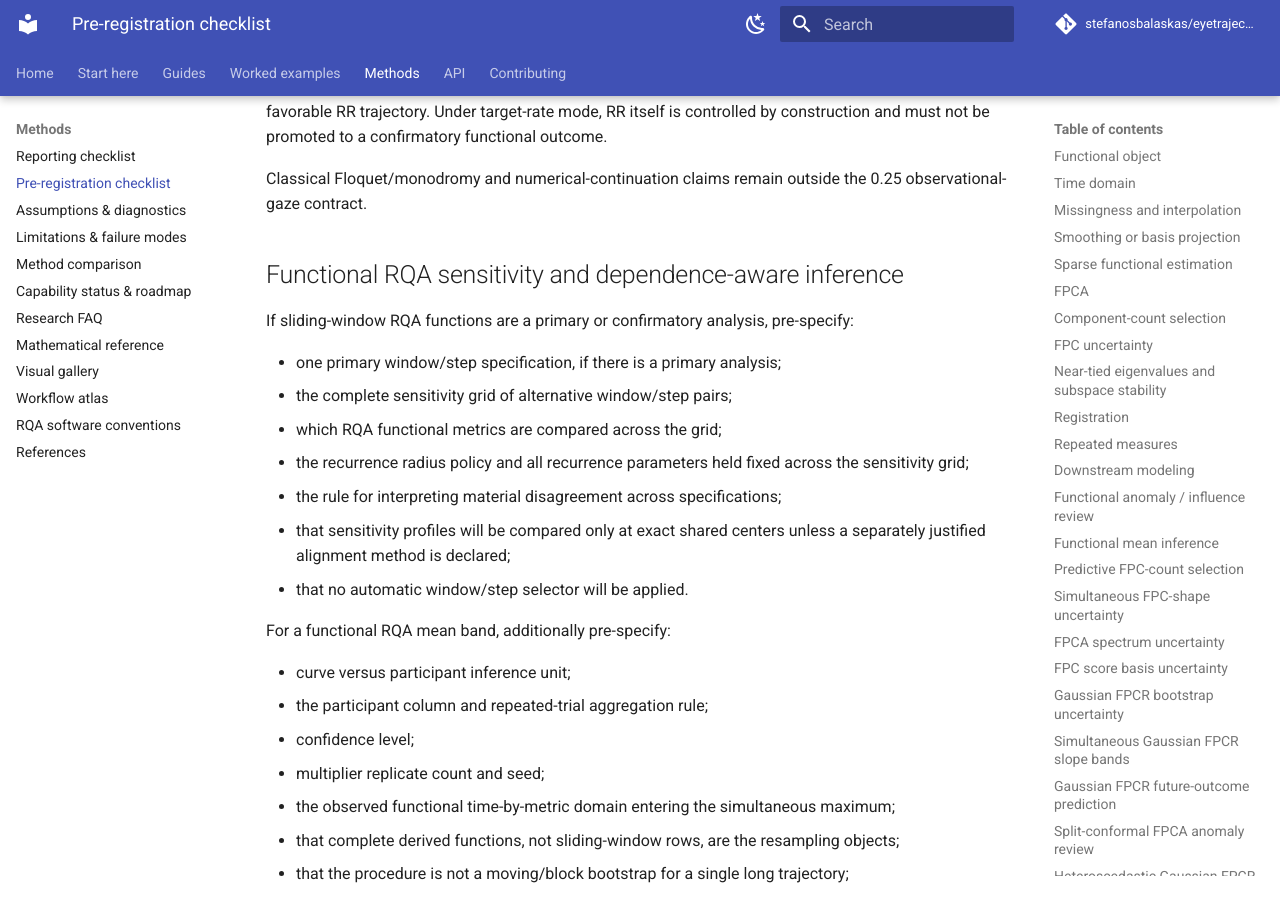
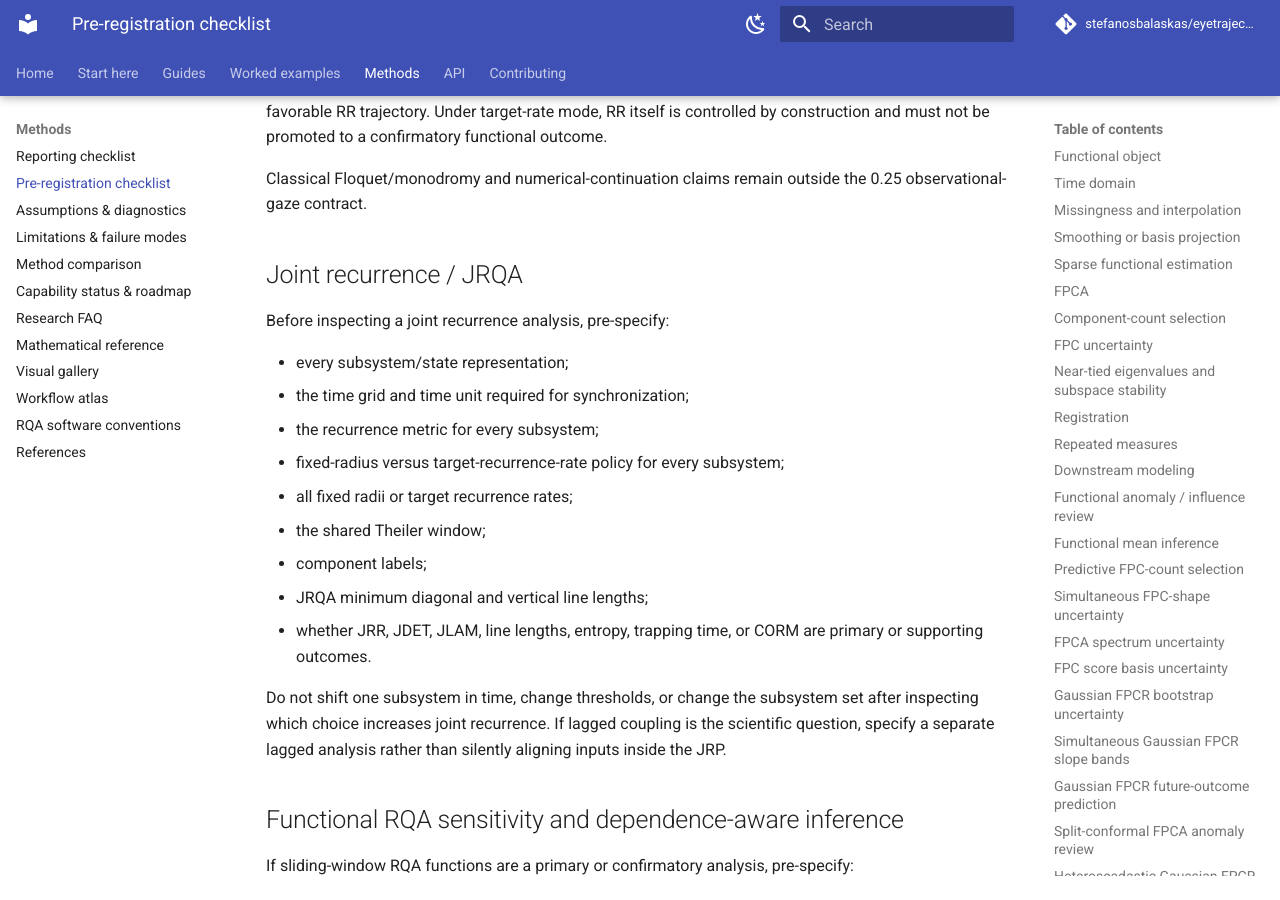
Before and after one commit to stefanosbalaskas/eyetrajectoriespy, an MkDocs documentation site: the page built from docs/methods/preregistration.md, in a window 1280 px wide and 900 px high, scrolled down 13483 px. Built offline with MkDocs 1.6.1 and Material for MkDocs 9.7.7, drawn with Linux system fonts in a browser that asks for light colours; comment, search, counter and statistics services are not loaded.

Commit message:
Add joint recurrence preregistration guidance

```diff
--- a/docs/methods/preregistration.md
+++ b/docs/methods/preregistration.md
@@ -436,6 +436,26 @@ Do not switch from fixed radius to target recurrence rate after seeing which set
 Classical Floquet/monodromy and numerical-continuation claims remain outside the 0.25 observational-gaze contract.
 
 
+## Joint recurrence / JRQA
+
+Before inspecting a joint recurrence analysis, pre-specify:
+
+- every subsystem/state representation;
+- the time grid and time unit required for synchronization;
+- the recurrence metric for every subsystem;
+- fixed-radius versus target-recurrence-rate policy for every subsystem;
+- all fixed radii or target recurrence rates;
+- the shared Theiler window;
+- component labels;
+- JRQA minimum diagonal and vertical line lengths;
+- whether JRR, JDET, JLAM, line lengths, entropy, trapping time, or CORM are
+  primary or supporting outcomes.
+
+Do not shift one subsystem in time, change thresholds, or change the subsystem
+set after inspecting which choice increases joint recurrence. If lagged
+coupling is the scientific question, specify a separate lagged analysis rather
+than silently aligning inputs inside the JRP.
+
 ## Functional RQA sensitivity and dependence-aware inference
 
 If sliding-window RQA functions are a primary or confirmatory analysis, pre-specify:
```
